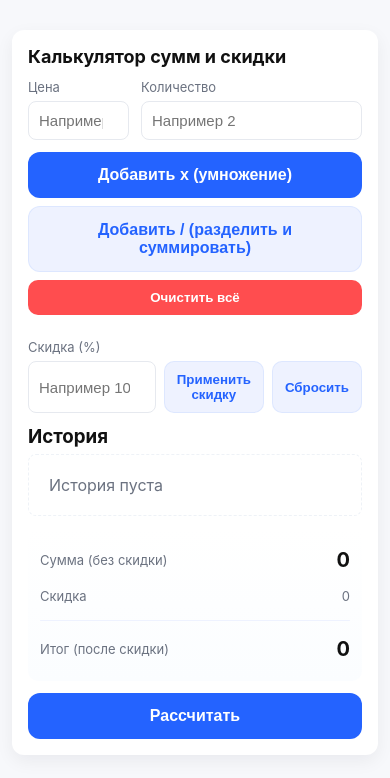
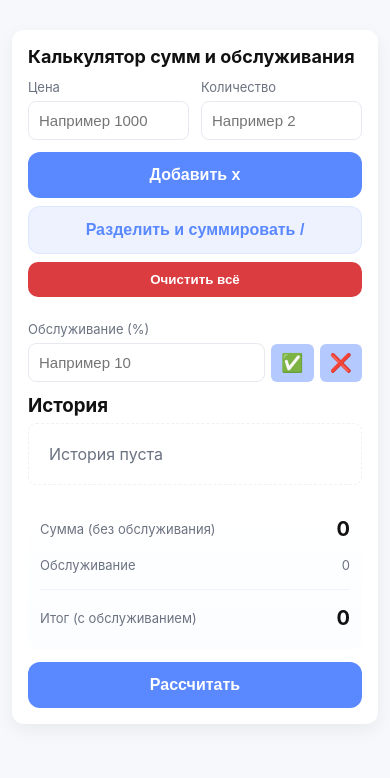
Before and after one commit to DanielKaziev/price-calc, a plain HTML site: page index.html in a window 390 px wide. Drawn offline with Linux system fonts and the light colour scheme.

Commit message:
feat: improve styles

```diff
--- a/index.html
+++ b/index.html
@@ -3,9 +3,9 @@
 <head>
   <meta charset="utf-8" />
   <meta name="viewport" content="width=device-width,initial-scale=1" />
-  <title>Суммы и скидки — простой калькулятор</title>
+  <title>Суммы и обслуживание — простой калькулятор</title>
   <style>
-    :root{--bg:#f7f8fb;--card:#ffffff;--accent:#2463ff;--danger:#ff4d4f;--muted:#6b7280}
+    :root{--bg:#f7f8fb;--card:#ffffff;--accent:#5988ff;--danger:#da3c3f;--muted:#6b7280}
     *{box-sizing:border-box}
     body{margin:0;font-family:Inter,Segoe UI,Roboto,Arial,sans-serif;background:var(--bg);color:#111}
     .wrap{max-width:900px;margin:18px auto;padding:16px}
@@ -18,7 +18,6 @@
     input[type=number], input[type=text]{width:100%;padding:10px;border-radius:8px;border:1px solid #e6e9ef;font-size:15px}
     button{padding:10px 12px;border-radius:10px;border:0;background:var(--accent);color:#fff;font-weight:600;cursor:pointer}
     .wide-btn{width:100%;padding:14px 16px;border-radius:12px;font-size:16px;display:block;text-align:center}
-    /* на больших экранах можно оставить ширину контейнера, но кнопки всё равно будут большие */
     @media (min-width:720px){
       .wide-btn{font-size:16px}
     }
@@ -43,18 +42,49 @@
 
     footer.note{margin-top:12px;color:var(--muted);font-size:13px}
 
-    /* responsive */
     @media (max-width:720px){
       .form{grid-template-columns:1fr}
       .grid{grid-template-columns:1fr}
       .wrap{padding:12px}
     }
+    .form {
+      display: grid;
+      grid-template-columns: 1fr 1fr;
+      gap: 12px;
+    }
+    @media (max-width: 720px) {
+      .form {
+        grid-template-columns: 1fr 1fr;
+      }
+      .form > div:last-child {
+        grid-column: 1 / -1;
+      }
+    }
+    .icon-btn {
+  background: #5988ff72;
+  border: none;
+  cursor: pointer;
+  font-size: 18px;
+  line-height: 1;
+  padding: 10px;
+  border-radius: 6px;
+  transition: background 0.2s;
+}
+.icon-btn:hover {
+  background: rgba(0,0,0,0.06);
+}
+.icon-btn.danger {
+  background: #5988ff72;
+}
+.icon-btn.danger:hover {
+  background: rgba(0,0,0,0.06);
+}
   </style>
 </head>
 <body>
   <div class="wrap">
     <div class="card">
-      <h1>Калькулятор сумм и скидки</h1>
+      <h1>Калькулятор сумм и обслуживания</h1>
       <div class="form" id="controls">
         <div>
           <label for="price">Цена</label>
@@ -65,22 +95,28 @@
           <input id="qty" type="number" min="1" step="1" placeholder="Например 2" />
         </div>
         <div style="grid-column:1/3;display:flex;gap:8px;flex-direction:column">
-          <button id="btn-mul" class="wide-btn">Добавить x (умножение)</button>
-          <button id="btn-div" class="secondary wide-btn">Добавить / (разделить и суммировать)</button>
+          <button id="btn-mul" class="wide-btn">Добавить x </button>
+          <button id="btn-div" class="secondary wide-btn">Разделить и суммировать /</button>
           <button id="btn-clear" class="danger">Очистить всё</button>
         </div>
       </div>
 
       <div class="grid">
         <div>
-          <div style="margin-top:12px">
-            <label for="discount">Скидка (%)</label>
-            <div style="display:flex;gap:8px;margin-top:6px">
-              <input id="discount" type="number" min="0" max="100" step="0.1" placeholder="Например 10" />
-              <button id="btn-apply-discount" class="secondary">Применить скидку</button>
-              <button id="btn-reset-discount" class="secondary">Сбросить</button>
-            </div>
-          </div>
+<div style="margin-top:12px">
+  <label for="service">Обслуживание (%)</label>
+  <div style="display:flex;gap:6px;margin-top:6px;align-items:center">
+    <input id="service" type="number" min="0" max="100" step="0.1" placeholder="Например 10" style="flex:1" />
+    <!-- Кнопка применить -->
+    <button id="btn-apply-service" class="icon-btn" title="Применить">
+      ✅
+    </button>
+    <!-- Кнопка сбросить -->
+    <button id="btn-reset-service" class="icon-btn danger" title="Сбросить">
+      ❌
+    </button>
+  </div>
+</div>
 
           <h3 style="margin-top:12px;margin-bottom:6px">История</h3>
           <div class="history" id="history"></div>
@@ -88,10 +124,10 @@
 
         <div>
           <div class="summary">
-            <div class="row"><div class="small">Сумма (без скидки)</div><div id="sum" class="big">0</div></div>
-            <div class="row"><div class="small">Скидка</div><div id="discountAmount" class="small">0</div></div>
+            <div class="row"><div class="small">Сумма (без обслуживания)</div><div id="sum" class="big">0</div></div>
+            <div class="row"><div class="small">Обслуживание</div><div id="serviceAmount" class="small">0</div></div>
             <div style="height:1px;background:#eef2ff;margin:8px 0;border-radius:2px"></div>
-            <div class="row"><div class="small">Итог (после скидки)</div><div id="total" class="big">0</div></div>
+            <div class="row"><div class="small">Итог (с обслуживанием)</div><div id="total" class="big">0</div></div>
           </div>
           <div style="margin-top:12px;text-align:center">
             <button id="btn-calc" class="wide-btn">Рассчитать</button>
@@ -103,22 +139,19 @@
   </div>
 
   <script>
-    // Класс управления суммами и историей
     class SumManager {
       constructor() {
-        this.entries = []; // {id, type, price, qty, value}
-        this.discount = 0; // в процентах
+        this.entries = [];
+        this.service = 0; // проценты
         this._nextId = 1;
       }
 
-      // добавляет запись: цена * количество
       addMultiply(price, qty) {
         const value = Number(price) * Number(qty);
         if (!isFinite(value)) throw new Error('Невалидная сумма');
         this.entries.push({ id: this._nextId++, type: 'mul', price: Number(price), qty: Number(qty), value });
       }
 
-      // добавляет запись: (цена / количество)
       addDivideThenSum(price, qty) {
         if (Number(qty) === 0) throw new Error('Количество не может быть 0');
         const value = Number(price) / Number(qty);
@@ -126,8 +159,8 @@
         this.entries.push({ id: this._nextId++, type: 'div', price: Number(price), qty: Number(qty), value });
       }
 
-      setDiscount(percent) {
-        this.discount = Number(percent) || 0;
+      setService(percent) {
+        this.service = Number(percent) || 0;
       }
 
       remove(id) {
@@ -143,19 +176,18 @@
         return this.entries.reduce((s, e) => s + e.value, 0);
       }
 
-      getDiscountAmount() {
-        return this.getSum() * (this.discount / 100);
+      getServiceAmount() {
+        return this.getSum() * (this.service / 100);
       }
 
       calculate() {
         const sum = this.getSum();
-        const discountAmount = this.getDiscountAmount();
-        const total = sum - discountAmount;
-        return { sum, discountAmount, total };
+        const serviceAmount = this.getServiceAmount();
+        const total = sum + serviceAmount; // ПРИБАВЛЯЕМ
+        return { sum, serviceAmount, total };
       }
     }
 
-    // UI hookup
     const mgr = new SumManager();
 
     const el = id => document.getElementById(id);
@@ -165,12 +197,12 @@
     const btnDiv = el('btn-div');
     const historyEl = el('history');
     const sumEl = el('sum');
-    const discountIn = el('discount');
-    const discountAmountEl = el('discountAmount');
+    const serviceIn = el('service');
+    const serviceAmountEl = el('serviceAmount');
     const totalEl = el('total');
     const btnCalc = el('btn-calc');
-    const btnApplyDiscount = el('btn-apply-discount');
-    const btnResetDiscount = el('btn-reset-discount');
+    const btnApplyService = el('btn-apply-service');
+    const btnResetService = el('btn-reset-service');
     const btnClear = el('btn-clear');
 
     function fmt(n){
@@ -214,9 +246,9 @@
     }
 
     function renderSummary(){
-      const { sum, discountAmount, total } = mgr.calculate();
+      const { sum, serviceAmount, total } = mgr.calculate();
       sumEl.textContent = fmt(sum);
-      discountAmountEl.textContent = fmt(discountAmount);
+      serviceAmountEl.textContent = fmt(serviceAmount);
       totalEl.textContent = fmt(total);
     }
 
@@ -241,23 +273,23 @@
       renderAll();
     });
 
-    btnApplyDiscount.addEventListener('click', () => {
-      const p = Number(discountIn.value);
+    btnApplyService.addEventListener('click', () => {
+      const p = Number(serviceIn.value);
       if (isNaN(p) || p < 0 || p > 100){ alert('Введите корректный процент (0–100)'); return }
-      mgr.setDiscount(p);
+      mgr.setService(p);
       renderAll();
     });
 
-    btnResetDiscount.addEventListener('click', () => {
-      discountIn.value = '';
-      mgr.setDiscount(0);
+    btnResetService.addEventListener('click', () => {
+      serviceIn.value = '';
+      mgr.setService(0);
       renderAll();
     });
 
     btnClear.addEventListener('click', () => {
       if (!confirm('Очистить все записи?')) return;
-      mgr.clear(); mgr.setDiscount(0);
-      priceIn.value = qtyIn.value = discountIn.value = '';
+      mgr.clear(); mgr.setService(0);
+      priceIn.value = qtyIn.value = serviceIn.value = '';
       renderAll();
     });
 
@@ -266,16 +298,11 @@
       alert('Рассчитано — смотрите правую панель');
     });
 
-    // Позволяет нажать Enter в полях для быстрого добавления умножения
     [priceIn, qtyIn].forEach(i => i.addEventListener('keydown', (e) => {
       if (e.key === 'Enter') { btnMul.click(); }
     }));
 
-    // Инициалный рендер
     renderAll();
-
-    // экспорт в window для отладки
-    window.SumManager = SumManager;
     window.mgr = mgr;
   </script>
 </body>
```
